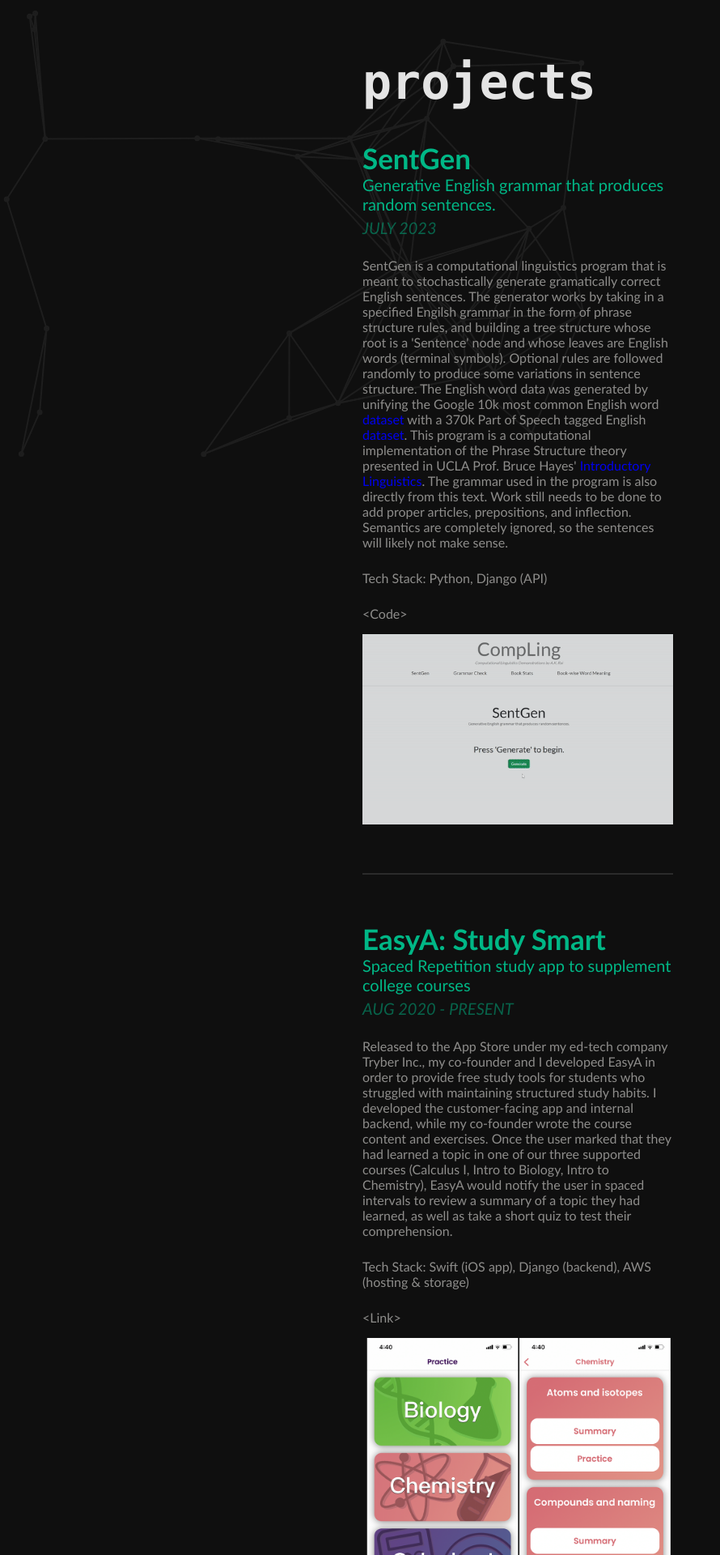
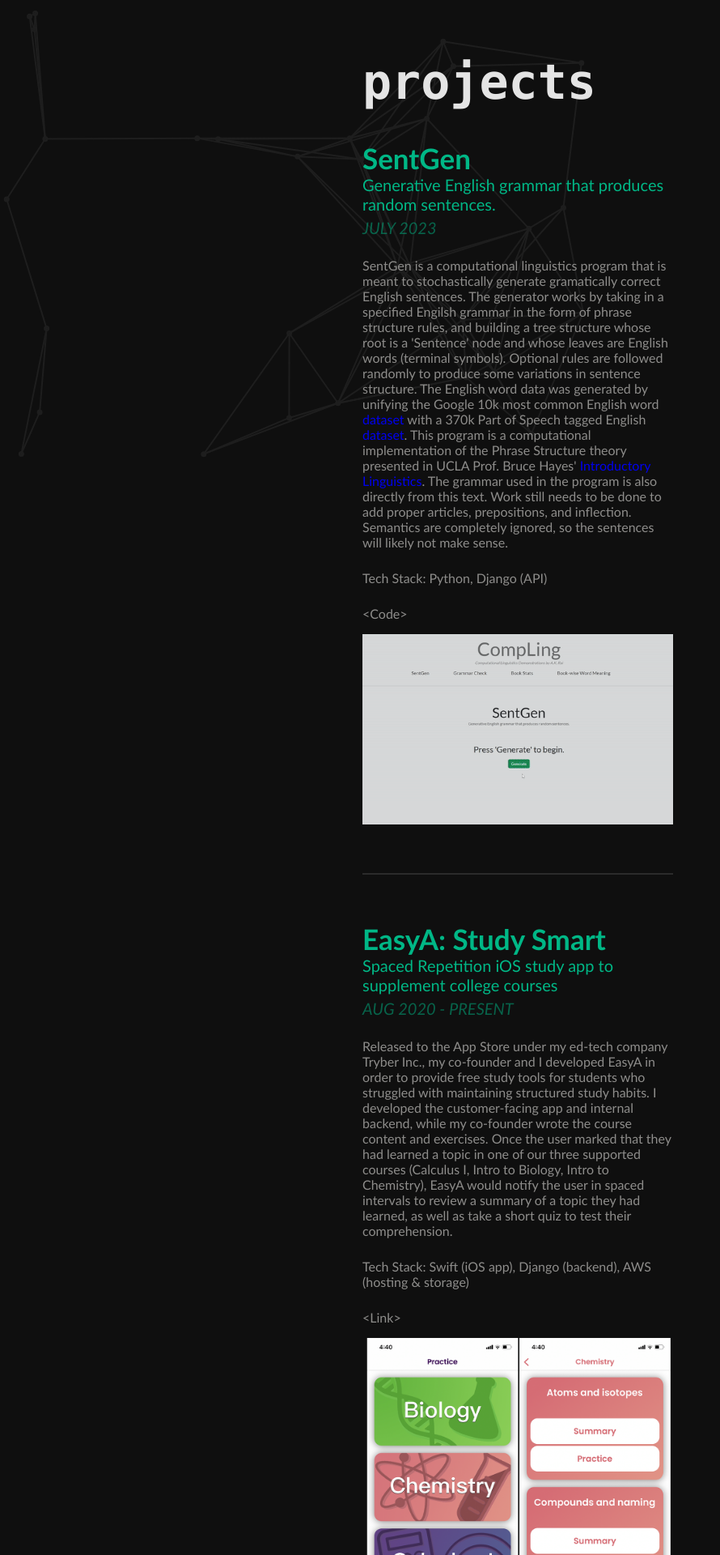
Before and after one commit to aykae/aboudirai.github.io, a Jekyll site: the page built from projects.html, in a window 1280 px wide. Shown: the top 1920 px of the page at 81% size, without its empty margins (0-890 px from the left). Built offline with Jekyll 4.4.1, drawn with Linux system fonts in a browser that asks for light colours; nearby versions of some CDN libraries; library files that are not in the unit come from our copies.

Commit message:
small easya edit

```diff
--- a/_data/projects.yml
+++ b/_data/projects.yml
@@ -9,7 +9,7 @@
 
 - name: "EasyA: Study Smart"
   date: "AUG 2020 - PRESENT"
-  desc: Spaced Repetition study app to supplement college courses
+  desc: Spaced Repetition iOS study app to supplement college courses
   body: Released to the App Store under my ed-tech company Tryber Inc., my co-founder and I developed EasyA in order to provide free study tools for students who struggled with maintaining structured study habits. I developed the customer-facing app and internal backend, while my co-founder wrote the course content and exercises. Once the user marked that they had learned a topic in one of our three supported courses (Calculus I, Intro to Biology, Intro to Chemistry), EasyA would notify the user in spaced intervals to review a summary of a topic they had learned, as well as take a short quiz to test their comprehension.
   tech: Swift (iOS app), Django (backend), AWS (hosting & storage)
   link: https://tryeasya.com
```
